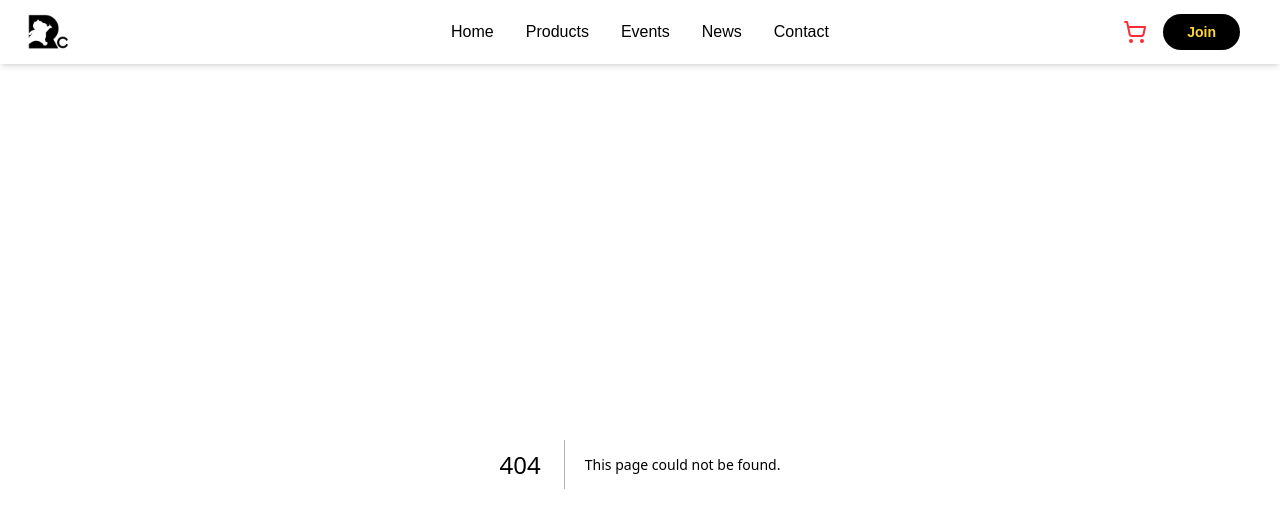
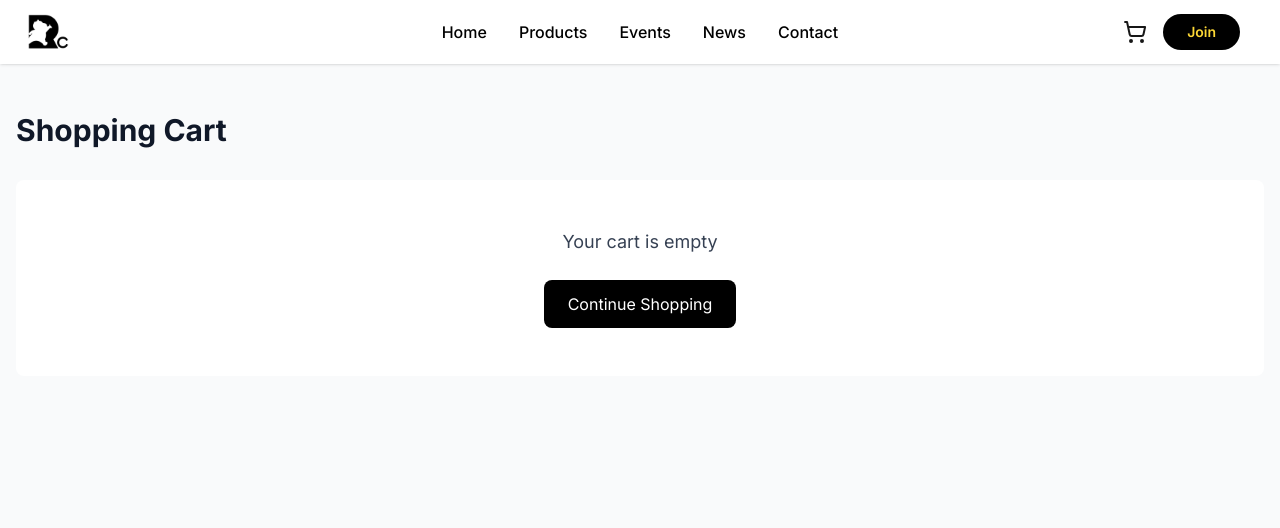
Before and after one commit to splendie/rollingchill, a Next.js app: page /cart in a window 1280 px wide. Before the commit this address had no page. Shown: the top 528 px of the page. Built offline with nearby package versions, Linux system fonts and the light colour scheme.

Commit message:
feat: Add cart functionality

```diff
--- /dev/null
+++ b/app/cart/page.tsx
@@ -0,0 +1,145 @@
+'use client';
+
+import { useCart } from '@/app/context/CartContext';
+import Image from 'next/image';
+import Link from 'next/link';
+import { Trash2, Plus, Minus } from 'lucide-react';
+
+export default function CartPage() {
+  const { items, removeFromCart, updateQuantity, getTotalPrice, clearCart } = useCart();
+
+  const formatPrice = (price: number) => {
+    return new Intl.NumberFormat('id-ID', {
+      style: 'currency',
+      currency: 'IDR',
+      minimumFractionDigits: 0,
+    }).format(price);
+  };
+
+  const handleCheckout = () => {
+    const message = items.map(item =>
+      `${item.name} (Size: ${item.size}, Color: ${item.color}) x${item.quantity} - ${formatPrice(item.price * item.quantity)}`
+    ).join('\n');
+
+    const total = `\n\nTotal: ${formatPrice(getTotalPrice())}`;
+    window.open(`https://wa.me/?text=${encodeURIComponent('Order Details:\n\n' + message + total)}`, '_blank');
+  };
+
+  if (items.length === 0) {
+    return (
+      <main className="min-h-screen bg-gray-50 py-12">
+        <div className="container mx-auto px-4">
+          <h1 className="text-3xl font-bold mb-8 text-gray-900">Shopping Cart</h1>
+          <div className="bg-white rounded-lg p-12 text-center">
+            <p className="text-gray-700 mb-6 text-lg">Your cart is empty</p>
+            <Link
+              href="/products"
+              className="inline-block bg-black text-white px-6 py-3 rounded-lg hover:bg-gray-800 transition-colors"
+            >
+              Continue Shopping
+            </Link>
+          </div>
+        </div>
+      </main>
+    );
+  }
+
+  return (
+    <main className="min-h-screen bg-gray-50 py-12">
+      <div className="container mx-auto px-4">
+        <div className="flex justify-between items-center mb-8">
+          <h1 className="text-3xl font-bold text-gray-900">Shopping Cart ({items.length})</h1>
+          <button
+            onClick={clearCart}
+            className="text-red-600 hover:text-red-700 text-sm font-medium"
+          >
+            Clear Cart
+          </button>
+        </div>
+
+        <div className="grid grid-cols-1 lg:grid-cols-3 gap-8">
+          {/* Cart Items */}
+          <div className="lg:col-span-2 space-y-4">
+            {items.map((item) => (
+              <div key={item.id} className="bg-white rounded-lg p-6 flex gap-6">
+                <div className="relative w-24 h-24 flex-shrink-0">
+                  <Image
+                    src={item.image}
+                    alt={item.name}
+                    fill
+                    className="object-cover rounded-lg"
+                  />
+                </div>
+
+                <div className="flex-1">
+                  <h3 className="font-semibold text-lg mb-2 text-gray-900">{item.name}</h3>
+                  <p className="text-gray-700 text-sm mb-2">
+                    Size: {item.size} | Color: {item.color}
+                  </p>
+                  <p className="font-bold text-lg text-gray-900">{formatPrice(item.price)}</p>
+                </div>
+
+                <div className="flex flex-col items-end justify-between">
+                  <button
+                    onClick={() => removeFromCart(item.id)}
+                    className="text-red-600 hover:text-red-700"
+                  >
+                    <Trash2 className="w-5 h-5" />
+                  </button>
+
+                  <div className="flex items-center gap-3">
+                    <button
+                      onClick={() => updateQuantity(item.id, item.quantity - 1)}
+                      className="w-8 h-8 rounded-full border border-gray-300 flex items-center justify-center hover:bg-gray-100"
+                    >
+                      <Minus className="w-4 h-4 text-gray-900" />
+                    </button>
+                    <span className="font-semibold w-8 text-center text-gray-900">{item.quantity}</span>
+                    <button
+                      onClick={() => updateQuantity(item.id, item.quantity + 1)}
+                      className="w-8 h-8 rounded-full border border-gray-300 flex items-center justify-center hover:bg-gray-100"
+                    >
+                      <Plus className="w-4 h-4 text-gray-900" />
+                    </button>
+                  </div>
+                </div>
+              </div>
+            ))}
+          </div>
+
+          {/* Order Summary */}
+          <div className="lg:col-span-1">
+            <div className="bg-white rounded-lg p-6 sticky top-24">
+              <h2 className="text-xl font-bold mb-6 text-gray-900">Order Summary</h2>
+
+              <div className="space-y-3 mb-6">
+                <div className="flex justify-between">
+                  <span className="text-gray-700">Subtotal</span>
+                  <span className="font-semibold text-gray-900">{formatPrice(getTotalPrice())}</span>
+                </div>
+                <div className="flex justify-between text-lg font-bold border-t pt-3">
+                  <span className="text-gray-900">Total</span>
+                  <span className="text-gray-900">{formatPrice(getTotalPrice())}</span>
+                </div>
+              </div>
+
+              <button
+                onClick={handleCheckout}
+                className="w-full bg-green-500 text-white py-4 rounded-lg font-semibold hover:bg-green-600 transition-colors flex items-center justify-center gap-2"
+              >
+                💬 Checkout via WhatsApp
+              </button>
+
+              <Link
+                href="/products"
+                className="block text-center mt-4 text-gray-700 hover:text-gray-900 font-medium"
+              >
+                Continue Shopping
+              </Link>
+            </div>
+          </div>
+        </div>
+      </div>
+    </main>
+  );
+}
--- a/app/components/Header.tsx
+++ b/app/components/Header.tsx
@@ -4,12 +4,15 @@ import Link from 'next/link';
 import Image from 'next/image';
 import { ShoppingCart, Menu } from 'lucide-react';
 import { useState } from 'react';
+import { useCart } from '@/app/context/CartContext';
 
 export default function Header() {
+  const { getTotalItems } = useCart();
+  const totalItems = getTotalItems();
   const [mobileMenuOpen, setMobileMenuOpen] = useState(false);
 
   return (
-    <header className="bg-white shadow-md sticky top-0 z-[999]">
+    <header className="bg-white shadow-sm sticky top-0 z-50">
       <div className="container mx-auto px-6">
         <div className="flex justify-between items-center h-16">
           {/* Logo - Left side with RC image logo */}
@@ -59,8 +62,13 @@ export default function Header() {
 
           {/* Right side - Cart and Join button */}
           <div className="flex items-center space-x-4">
-            <Link href="/cart" className="text-red-500 hover:text-red-600 transition-colors">
-              <ShoppingCart className="w-6 h-6" strokeWidth={2} />
+            <Link href="/cart" className="relative">
+              <ShoppingCart className="w-6 h-6" />
+              {totalItems > 0 && (
+                <span className="absolute -top-2 -right-2 bg-yellow-400 text-black text-xs font-bold rounded-full w-5 h-5 flex items-center justify-center">
+                  {totalItems}
+                </span>
+              )}
             </Link>
             <Link
               href="/login"
--- /dev/null
+++ b/app/context/CartContext.tsx
@@ -0,0 +1,112 @@
+'use client';
+
+import React, { createContext, useContext, useState, useEffect } from 'react';
+
+export interface CartItem {
+  id: string;
+  productId: string;
+  name: string;
+  price: number;
+  size: string;
+  color: string;
+  quantity: number;
+  image: string;
+}
+
+interface CartContextType {
+  items: CartItem[];
+  addToCart: (item: Omit<CartItem, 'id' | 'quantity'>) => void;
+  removeFromCart: (id: string) => void;
+  updateQuantity: (id: string, quantity: number) => void;
+  clearCart: () => void;
+  getTotalItems: () => number;
+  getTotalPrice: () => number;
+}
+
+const CartContext = createContext<CartContextType | undefined>(undefined);
+
+export function CartProvider({ children }: { children: React.ReactNode }) {
+  const [items, setItems] = useState<CartItem[]>([]);
+
+  // Load cart from localStorage on mount
+  useEffect(() => {
+    const savedCart = localStorage.getItem('cart');
+    if (savedCart) {
+      setItems(JSON.parse(savedCart));
+    }
+  }, []);
+
+  // Save cart to localStorage whenever it changes
+  useEffect(() => {
+    localStorage.setItem('cart', JSON.stringify(items));
+  }, [items]);
+
+  const addToCart = (item: Omit<CartItem, 'id' | 'quantity'>) => {
+    setItems((prevItems) => {
+      // Check if item with same product, size, and color already exists
+      const existingItemIndex = prevItems.findIndex(
+        (i) => i.productId === item.productId && i.size === item.size && i.color === item.color
+      );
+
+      if (existingItemIndex > -1) {
+        // Update quantity of existing item
+        const newItems = [...prevItems];
+        newItems[existingItemIndex].quantity += 1;
+        return newItems;
+      } else {
+        // Add new item
+        return [...prevItems, { ...item, id: Date.now().toString(), quantity: 1 }];
+      }
+    });
+  };
+
+  const removeFromCart = (id: string) => {
+    setItems((prevItems) => prevItems.filter((item) => item.id !== id));
+  };
+
+  const updateQuantity = (id: string, quantity: number) => {
+    if (quantity <= 0) {
+      removeFromCart(id);
+      return;
+    }
+    setItems((prevItems) =>
+      prevItems.map((item) => (item.id === id ? { ...item, quantity } : item))
+    );
+  };
+
+  const clearCart = () => {
+    setItems([]);
+  };
+
+  const getTotalItems = () => {
+    return items.reduce((total, item) => total + item.quantity, 0);
+  };
+
+  const getTotalPrice = () => {
+    return items.reduce((total, item) => total + item.price * item.quantity, 0);
+  };
+
+  return (
+    <CartContext.Provider
+      value={{
+        items,
+        addToCart,
+        removeFromCart,
+        updateQuantity,
+        clearCart,
+        getTotalItems,
+        getTotalPrice,
+      }}
+    >
+      {children}
+    </CartContext.Provider>
+  );
+}
+
+export function useCart() {
+  const context = useContext(CartContext);
+  if (context === undefined) {
+    throw new Error('useCart must be used within a CartProvider');
+  }
+  return context;
+}
--- a/app/layout.tsx
+++ b/app/layout.tsx
@@ -1,21 +1,15 @@
 import type { Metadata } from "next";
-import { Geist, Geist_Mono } from "next/font/google";
+import { Inter } from "next/font/google";
 import "./globals.css";
 import Header from "./components/Header";
 
-const geistSans = Geist({
-  variable: "--font-geist-sans",
-  subsets: ["latin"],
-});
+import { CartProvider } from "./context/CartContext";
 
-const geistMono = Geist_Mono({
-  variable: "--font-geist-mono",
-  subsets: ["latin"],
-});
+const inter = Inter({ subsets: ["latin"] });
 
 export const metadata: Metadata = {
-  title: "RC Fashion - Rolling Chill",
-  description: "RC Fashion is a fashion store for inline skating and modern lifestyle.",
+  title: "RC - Rashford Clothing",
+  description: "Premium clothing brand",
 };
 
 export default function RootLayout({
@@ -25,11 +19,11 @@ export default function RootLayout({
 }>) {
   return (
     <html lang="en">
-      <body
-        className={`${geistSans.variable} ${geistMono.variable} antialiased`}
-      >
-        <Header />
-        {children}
+      <body className={inter.className}>
+        <CartProvider>
+          <Header />
+          {children}
+        </CartProvider>
       </body>
     </html>
   );
--- a/app/products/[id]/page.tsx
+++ b/app/products/[id]/page.tsx
@@ -6,6 +6,7 @@ import { ChevronLeft, Ruler } from 'lucide-react';
 import { Product } from '@/app/types/product';
 import Image from 'next/image';
 import SizeChartModal from '@/app/components/SizeChartModal';
+import { useCart } from '@/app/context/CartContext';
 
 // Color mapping for display
 const colorMap: Record<string, { name: string; hex: string }> = {
@@ -36,6 +37,7 @@ interface ProductImage {
 export default function ProductDetailPage() {
   const params = useParams();
   const router = useRouter();
+  const { addToCart } = useCart();
   const [product, setProduct] = useState<Product | null>(null);
   const [productImages, setProductImages] = useState<ProductImage[]>([]);
   const [loading, setLoading] = useState(true);
@@ -116,6 +118,22 @@ export default function ProductDetailPage() {
       ];
     }
     return [{ side: 'front' as const, url: product?.image || '' }];
+  };
+
+  const handleAddToCart = () => {
+    if (!product) return;
+
+    addToCart({
+      productId: product.id,
+      name: product.name,
+      price: product.price,
+      size: selectedSize,
+      color: selectedColor,
+      image: getCurrentImage(),
+    });
+
+    // Show success message
+    alert(`Added ${product.name} to cart!`);
   };
 
   if (loading) {
@@ -321,9 +339,7 @@ export default function ProductDetailPage() {
             <div className="fixed bottom-0 left-0 right-0 bg-white border-t p-4 lg:relative lg:border-0 lg:p-0">
               <button
                 className="w-full bg-black text-white py-4 rounded-lg font-semibold hover:bg-gray-800 transition-colors flex items-center justify-center gap-2"
-                onClick={() => {
-                  alert(`Added ${product.name} (${selectedSize}, ${selectedColor}) to cart!`);
-                }}
+                onClick={handleAddToCart}
               >
                 🛒 Add to Cart - {formatPrice(product.price)}
               </button>
```
